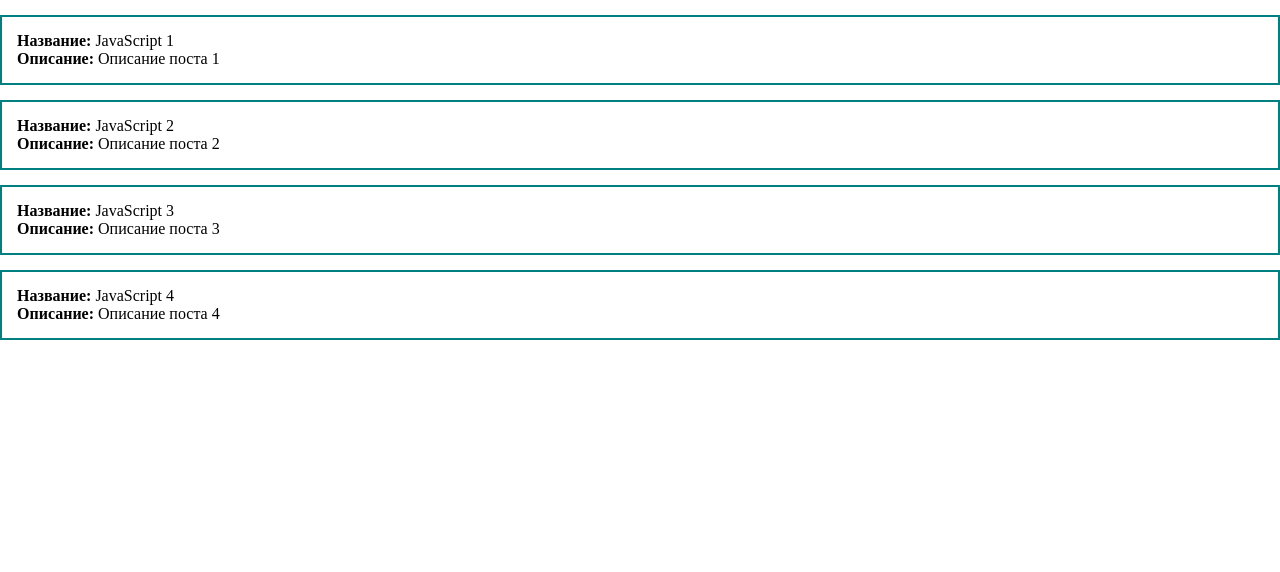
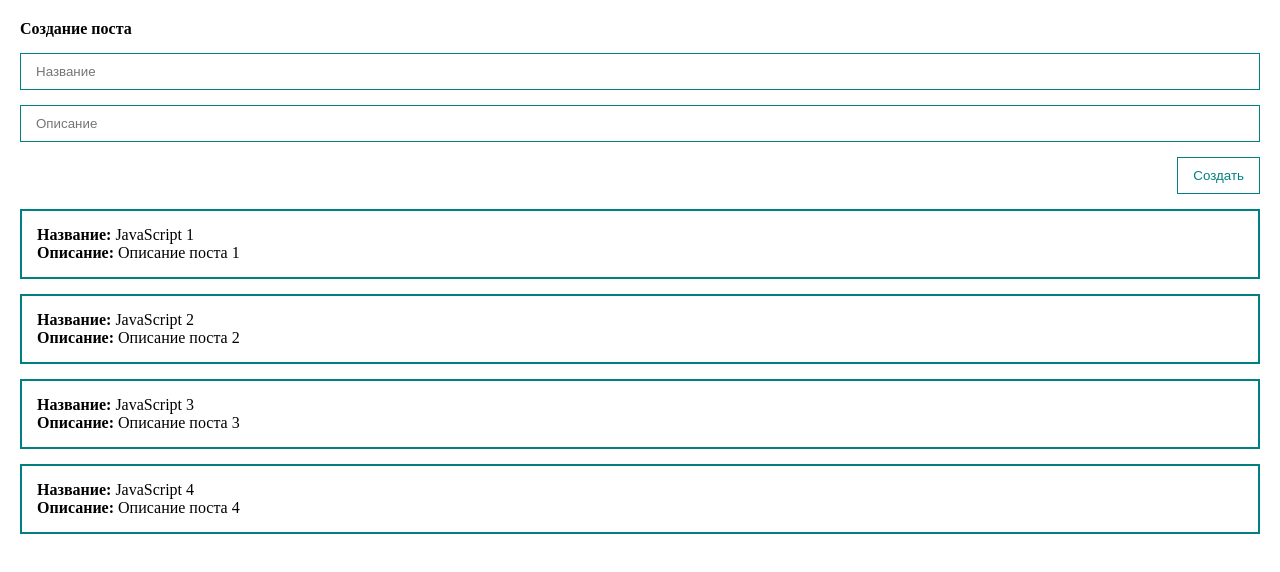
Before and after one commit to ondrui/vue-postslist-app-ulbitv, a Vue app: page / in a window 1280 px wide. Shown: the top 572 px of the page. Built offline with nearby package versions, Linux system fonts and the light colour scheme.

Commit message:
created function add post & двухстороннее связывание в inputs

```diff
--- a/src/App.vue
+++ b/src/App.vue
@@ -1,5 +1,23 @@
 <template>
-  <div>
+  <div class="app">
+    <form @submit.prevent>
+      <h4>Создание поста</h4>
+      <input
+        v-bind:value="title"
+        @input="title = $event.target.value"
+        class="input"
+        type="text"
+        placeholder="Название"
+      />
+      <input
+        v-bind:value="body"
+        @input="body = $event.target.value"
+        class="input"
+        type="text"
+        placeholder="Описание"
+      />
+      <button class="btn" @click="createPost">Создать</button>
+    </form>
     <div class="post" v-bind:key="post.id" v-for="post in posts">
       <div><strong>Название:</strong> {{ post.title }}</div>
       <div><strong>Описание:</strong> {{ post.body }}</div>
@@ -12,17 +30,28 @@
   data() {
     return {
       posts: [
-          {id: 1, title: 'JavaScript 1', body: 'Описание поста 1'},
-          {id: 2, title: 'JavaScript 2', body: 'Описание поста 2'},
-          {id: 3, title: 'JavaScript 3', body: 'Описание поста 3'},
-          {id: 4, title: 'JavaScript 4', body: 'Описание поста 4'},
-        ]
-      }
+        { id: 1, title: 'JavaScript 1', body: 'Описание поста 1' },
+        { id: 2, title: 'JavaScript 2', body: 'Описание поста 2' },
+        { id: 3, title: 'JavaScript 3', body: 'Описание поста 3' },
+        { id: 4, title: 'JavaScript 4', body: 'Описание поста 4' },
+      ],
+      body: '',
+      title: '',
+    };
   },
   methods: {
-
-    }
-  }
+    createPost() {
+      const newPost = {
+        id: Date.now(),
+        title: this.title,
+        body: this.body,
+      };
+      this.posts.push(newPost);
+      this.title = '';
+      this.body = '';
+    },
+  },
+};
 </script>
 
 <style>
@@ -32,10 +61,34 @@
   box-sizing: border-box;
 }
 
+.app {
+  padding: 20px;
+}
+
 .post {
   padding: 15px;
   border: 2px solid teal;
   margin-top: 15px;
 }
 
+form {
+  display: flex;
+  flex-direction: column;
+}
+
+.input {
+  width: 100%;
+  border: 1px solid teal;
+  padding: 10px 15px;
+  margin-top: 15px;
+}
+
+.btn {
+  margin-top: 15px;
+  align-self: flex-end;
+  padding: 10px 15px;
+  background: none;
+  color: teal;
+  border: 1px solid teal;
+}
 </style>
```
Lines whose indentation alone changed are shown as unchanged.
